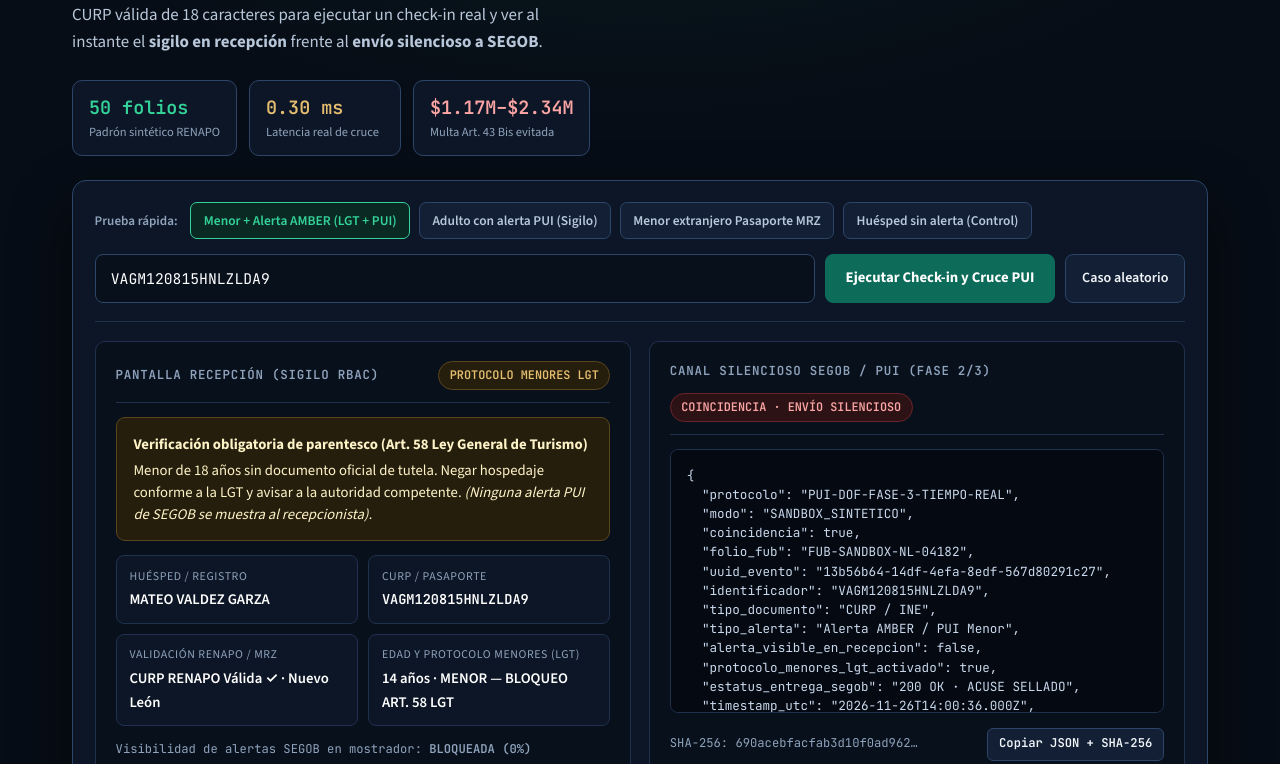
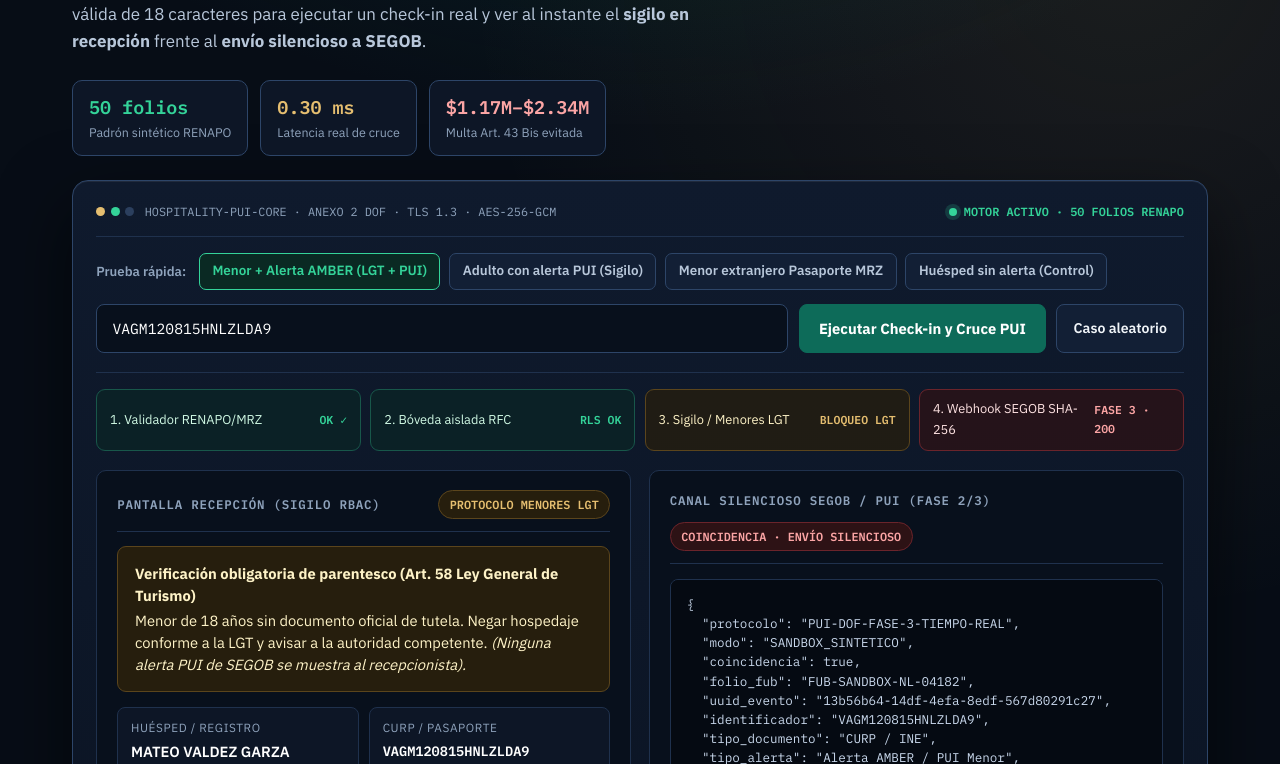
Before and after one commit to jesusoldekamp-hue/portico-hospitality, a website: page public/guia-hospedaje.html in a window 1280 px wide. Shown: the part 265-1029 px from the top of the page. Drawn offline with nearby package versions, Linux system fonts and the light colour scheme.

Commit message:
Elevate live web simulator and full console UI to flagship enterprise design (IBM Plex + obsidian chrome)

```diff
--- a/public/guia-hospedaje.html
+++ b/public/guia-hospedaje.html
@@ -13,7 +13,7 @@
     <link rel="preconnect" href="https://fonts.googleapis.com" />
     <link rel="preconnect" href="https://fonts.gstatic.com" crossorigin />
     <link
-      href="https://fonts.googleapis.com/css2?family=JetBrains+Mono:wght@400;500;600&family=Newsreader:opsz,wght@6..72,600;6..72,700&family=Source+Sans+3:wght@400;500;600;700&display=swap"
+      href="https://fonts.googleapis.com/css2?family=IBM+Plex+Mono:wght@400;500;600&family=IBM+Plex+Sans:wght@400;500;600;700&family=Newsreader:opsz,wght@6..72,600;6..72,700&display=swap"
       rel="stylesheet"
     />
     <style>
@@ -40,8 +40,8 @@
         --crimson-bg: #2d1215;
         --crimson-line: #6b242b;
         --font-display: 'Newsreader', Georgia, serif;
-        --font-body: 'Source Sans 3', -apple-system, BlinkMacSystemFont, 'Segoe UI', sans-serif;
-        --font-mono: 'JetBrains Mono', ui-monospace, SFMono-Regular, Menlo, monospace;
+        --font-body: 'IBM Plex Sans', -apple-system, BlinkMacSystemFont, 'Segoe UI', sans-serif;
+        --font-mono: 'IBM Plex Mono', ui-monospace, SFMono-Regular, Menlo, monospace;
       }
 
       *,
@@ -297,9 +297,12 @@
       }
 
       .hero-stage {
-        padding-block: 2.4rem 3.2rem;
+        padding-block: 2.4rem 3.4rem;
         border-block-end: 1px solid var(--line);
-        background: radial-gradient(ellipse 80% 55% at 50% -10%, rgb(13 107 89 / 0.22), transparent 70%);
+        background:
+          radial-gradient(ellipse 75% 50% at 50% -10%, rgb(13 107 89 / 0.28), transparent 70%),
+          radial-gradient(circle at 88% 12%, rgb(229 190 112 / 0.09), transparent 42%),
+          #070d16;
       }
 
       .hero-top {
@@ -384,11 +387,134 @@
 
       /* ===== LIVE INTERACTIVE SPLIT-SCREEN SIMULATOR ===== */
       .sim-shell {
-        background: var(--surface);
+        background: linear-gradient(180deg, #0f1a2d 0%, #0b1423 100%);
         border: 1px solid var(--line-strong);
-        border-radius: 14px;
-        padding: 1.35rem;
-        box-shadow: 0 24px 60px rgb(0 0 0 / 0.45);
+        border-radius: 16px;
+        padding: 1.35rem 1.45rem 1.45rem;
+        box-shadow:
+          inset 0 1px 0 rgb(255 255 255 / 0.07),
+          0 28px 70px rgb(0 0 0 / 0.58);
+      }
+
+      .sim-chrome {
+        display: flex;
+        justify-content: space-between;
+        align-items: center;
+        gap: 0.75rem;
+        flex-wrap: wrap;
+        padding-block-end: 0.9rem;
+        margin-block-end: 1rem;
+        border-block-end: 1px solid var(--line);
+        font-family: var(--font-mono);
+        font-size: 0.74rem;
+        color: var(--text-muted);
+      }
+
+      .sim-chrome-left {
+        display: inline-flex;
+        align-items: center;
+        gap: 0.65rem;
+      }
+
+      .sim-dots {
+        display: inline-flex;
+        gap: 0.35rem;
+      }
+
+      .sim-dots i {
+        inline-size: 9px;
+        block-size: 9px;
+        border-radius: 999px;
+        background: #2b3f5e;
+        display: block;
+      }
+
+      .sim-dots i:first-child {
+        background: #e5be70;
+      }
+
+      .sim-dots i:nth-child(2) {
+        background: #34d399;
+      }
+
+      .live-dot {
+        display: inline-flex;
+        align-items: center;
+        gap: 0.45rem;
+        color: var(--emerald-bright);
+        font-weight: 600;
+      }
+
+      .live-dot::before {
+        content: '';
+        inline-size: 8px;
+        block-size: 8px;
+        border-radius: 999px;
+        background: var(--emerald-bright);
+        box-shadow: 0 0 0 4px rgb(52 211 153 / 0.18);
+      }
+
+      .pipeline-ribbon {
+        display: grid;
+        grid-template-columns: repeat(4, minmax(0, 1fr));
+        gap: 0.6rem;
+        margin-block-start: 1rem;
+      }
+
+      @media (max-width: 780px) {
+        .pipeline-ribbon {
+          grid-template-columns: repeat(2, minmax(0, 1fr));
+        }
+      }
+
+      .pipe-step {
+        background: #08101c;
+        border: 1px solid var(--line);
+        border-radius: 9px;
+        padding: 0.6rem 0.8rem;
+        display: flex;
+        align-items: center;
+        justify-content: space-between;
+        gap: 0.5rem;
+        font-size: 0.8rem;
+        color: var(--text-soft);
+        transition: border-color 180ms ease, background-color 180ms ease;
+      }
+
+      .pipe-step strong {
+        font-family: var(--font-mono);
+        font-size: 0.72rem;
+        color: var(--text-muted);
+      }
+
+      .pipe-step.is-ok {
+        border-color: var(--emerald-line);
+        background: rgb(10 41 35 / 0.55);
+        color: #d1fae5;
+      }
+
+      .pipe-step.is-ok strong {
+        color: var(--emerald-bright);
+      }
+
+      .pipe-step.is-warn {
+        border-color: var(--gold-line);
+        background: rgb(38 30 13 / 0.75);
+        color: #fef3c7;
+      }
+
+      .pipe-step.is-warn strong {
+        color: var(--gold);
+      }
+
+      .pipe-step.is-alert {
+        border-color: var(--crimson-line);
+        background: rgb(45 18 21 / 0.75);
+        color: #fee2e2;
+      }
+
+      .pipe-step.is-alert strong {
+        color: var(--crimson-bright);
       }
 
       .sim-toolbar {
@@ -1318,6 +1444,14 @@
           </div>
 
           <div class="sim-shell" aria-label="Probador interactivo de check-in y cruce PUI">
+            <div class="sim-chrome">
+              <span class="sim-chrome-left">
+                <span class="sim-dots" aria-hidden="true"><i></i><i></i><i></i></span>
+                <span>HOSPITALITY-PUI-CORE · ANEXO 2 DOF · TLS 1.3 · AES-256-GCM</span>
+              </span>
+              <span class="live-dot">MOTOR ACTIVO · 50 FOLIOS RENAPO</span>
+            </div>
+
             <div class="sim-toolbar">
               <div class="scenario-row" role="group" aria-label="Escenarios rápidos de prueba">
                 <span class="scenario-label">Prueba rápida:</span>
@@ -1342,6 +1476,13 @@
                 <button type="submit" class="btn-primary">Ejecutar Check-in y Cruce PUI</button>
                 <button type="button" class="btn-secondary" id="btn-random-case">Caso aleatorio</button>
               </form>
+            </div>
+
+            <div class="pipeline-ribbon" aria-label="Estado de ejecución por etapa">
+              <div class="pipe-step is-ok" id="pipe-step-1"><span>1. Validador RENAPO/MRZ</span><strong id="pipe-s1">LISTO</strong></div>
+              <div class="pipe-step is-ok" id="pipe-step-2"><span>2. Bóveda aislada RFC</span><strong id="pipe-s2">AISLADA</strong></div>
+              <div class="pipe-step is-ok" id="pipe-step-3"><span>3. Sigilo / Menores LGT</span><strong id="pipe-s3">ACTIVO</strong></div>
+              <div class="pipe-step is-ok" id="pipe-step-4"><span>4. Webhook SEGOB SHA-256</span><strong id="pipe-s4">LISTO</strong></div>
             </div>
 
             <div class="split-monitors">
--- a/public/guia-hospedaje.js
+++ b/public/guia-hospedaje.js
@@ -326,6 +326,18 @@
       segobPill.className = 'status-pill status-ok';
       segobPill.textContent = 'SIN COINCIDENCIA · 0 ENVÍOS';
     }
+
+    // 3) Actualizar cinta de ejecución en vivo (4 nodos)
+    const setPipe = (stepId, labelId, cls, txt) => {
+      const el = document.getElementById(stepId);
+      const lb = document.getElementById(labelId);
+      if (el) el.className = `pipe-step ${cls}`;
+      if (lb) lb.textContent = txt;
+    };
+    setPipe('pipe-step-1', 'pipe-s1', 'is-ok', 'OK ✓');
+    setPipe('pipe-step-2', 'pipe-s2', 'is-ok', 'RLS OK');
+    setPipe('pipe-step-3', 'pipe-s3', needsLgtBlock ? 'is-warn' : 'is-ok', needsLgtBlock ? 'BLOQUEO LGT' : 'SIGILO OK');
+    setPipe('pipe-step-4', 'pipe-s4', isHit ? 'is-alert' : 'is-ok', isHit ? 'FASE 3 · 200' : '0 ENVÍOS');
   }
 
   // Eventos del probador
--- a/public/styles.css
+++ b/public/styles.css
@@ -1,30 +1,31 @@
 :root {
   color-scheme: light;
-  --canvas: #f5f6f3;
+  --canvas: #f3f5f8;
   --surface: #ffffff;
-  --surface-subtle: #f8f9fa;
-  --chrome: #111d2e;
-  --chrome-elevated: #1b2b42;
-  --chrome-text: #e6ecf3;
-  --chrome-muted: #9eb0c7;
-  --ink: #16202e;
-  --ink-secondary: #4a5768;
-  --border: #dce2e8;
-  --border-strong: #c4cdd6;
-  --accent: #0d6858;
-  --accent-hover: #095246;
-  --accent-soft: #eaf5f2;
+  --surface-subtle: #f7f9fc;
+  --chrome: #070e1a;
+  --chrome-elevated: #122238;
+  --chrome-text: #eaf0f7;
+  --chrome-muted: #93a7c0;
+  --ink: #0f1928;
+  --ink-secondary: #475569;
+  --border: #dce3ec;
+  --border-strong: #c2cddb;
+  --accent: #0d6b59;
+  --accent-hover: #095244;
+  --accent-soft: #eaf6f2;
+  --gold: #c8a45d;
   --danger: #b42318;
   --danger-hover: #911c13;
   --danger-soft: #fef3f2;
   --warn: #9a4a06;
   --warn-soft: #fff8eb;
-  --radius-sm: 6px;
-  --radius-md: 10px;
-  --shadow-sm: 0 1px 2px rgb(17 29 46 / 0.05), 0 4px 12px rgb(17 29 46 / 0.04);
-  --shadow-dialog: 0 20px 50px rgb(17 29 46 / 0.24);
-  --font-sans: -apple-system, BlinkMacSystemFont, "Segoe UI", Roboto, "Helvetica Neue", Arial, sans-serif;
-  --font-mono: ui-monospace, SFMono-Regular, Menlo, Monaco, Consolas, monospace;
+  --radius-sm: 8px;
+  --radius-md: 12px;
+  --shadow-sm: 0 1px 2px rgb(7 14 26 / 0.05), 0 6px 18px rgb(7 14 26 / 0.04);
+  --shadow-dialog: 0 24px 64px rgb(0 0 0 / 0.42), 0 0 0 1px rgb(255 255 255 / 0.06);
+  --font-sans: 'IBM Plex Sans', -apple-system, BlinkMacSystemFont, "Segoe UI", Roboto, sans-serif;
+  --font-mono: 'IBM Plex Mono', ui-monospace, SFMono-Regular, Menlo, Monaco, Consolas, monospace;
 }
 
 *,
@@ -94,16 +95,20 @@ textarea {
   display: grid;
   place-items: center;
   padding: 2rem 1.25rem;
-  background: linear-gradient(160deg, #111d2e 0%, #192a40 48%, #f5f6f3 48%, #f5f6f3 100%);
+  background:
+    radial-gradient(ellipse 70% 50% at 50% 0%, rgb(13 107 89 / 0.34), transparent 68%),
+    radial-gradient(circle at 85% 85%, rgb(200 164 93 / 0.14), transparent 45%),
+    #070d16;
 }
 
 .auth-card {
   width: 100%;
-  max-inline-size: 620px;
+  max-inline-size: 640px;
   background: var(--surface);
-  border: 1px solid var(--border);
-  border-radius: var(--radius-md);
-  padding: 2rem 2.15rem;
+  border: 1px solid rgb(255 255 255 / 0.14);
+  border-top: 3px solid var(--gold);
+  border-radius: 16px;
+  padding: 2.15rem 2.3rem;
   box-shadow: var(--shadow-dialog);
 }
 
@@ -219,34 +224,35 @@ textarea {
 }
 
 .sidebar {
-  background: var(--chrome);
+  background: linear-gradient(180deg, #070e1a 0%, #0b1526 100%);
   color: var(--chrome-text);
   display: flex;
   flex-direction: column;
-  padding: 1.4rem 1rem;
+  padding: 1.5rem 1.05rem;
   gap: 1.35rem;
-  border-inline-end: 1px solid rgb(255 255 255 / 0.08);
+  border-inline-end: 1px solid #1b2c46;
   position: sticky;
   inset-block-start: 0;
   block-size: 100dvh;
   overflow-y: auto;
   min-inline-size: 0;
-  scrollbar-color: #465d78 #111d2e;
+  scrollbar-color: #2c4363 #070e1a;
 }
 
 .brand {
   display: flex;
   align-items: center;
   gap: 0.75rem;
-  padding-inline: 0.45rem;
+  padding: 0.25rem 0.45rem 0.75rem;
+  border-bottom: 1px solid rgb(255 255 255 / 0.08);
 }
 
 .brand-mark {
-  width: 42px;
-  height: 42px;
-  border-radius: var(--radius-sm);
-  background: #0e1929;
-  border: 1px solid rgb(255 255 255 / 0.14);
+  width: 40px;
+  height: 40px;
+  border-radius: 9px;
+  background: #0c1828;
+  border: 1px solid rgb(200 164 93 / 0.35);
   overflow: hidden;
   display: grid;
   place-items: center;
@@ -301,17 +307,19 @@ textarea {
 }
 
 .nav-btn[aria-current="page"] {
-  background: var(--chrome-elevated);
+  background: linear-gradient(90deg, rgb(13 107 89 / 0.28) 0%, #122238 100%);
   color: #ffffff;
-  border-color: rgb(255 255 255 / 0.14);
+  font-weight: 600;
+  border-color: rgb(52 211 153 / 0.35);
+  box-shadow: inset 3px 0 0 #34d399;
 }
 
 .sidebar-footer {
   margin-top: auto;
-  padding: 0.85rem 0.75rem;
-  border-radius: var(--radius-sm);
-  background: rgb(255 255 255 / 0.04);
-  border: 1px solid rgb(255 255 255 / 0.08);
+  padding: 0.9rem 0.85rem;
+  border-radius: var(--radius-md);
+  background: rgb(255 255 255 / 0.035);
+  border: 1px solid rgb(255 255 255 / 0.09);
   display: flex;
   flex-direction: column;
   gap: 0.6rem;
@@ -323,14 +331,15 @@ textarea {
   gap: 0.5rem;
   font-size: 0.78rem;
   font-weight: 600;
-  color: #c6f0e6;
+  color: #a7f3d0;
 }
 
 .status-dot {
   width: 8px;
   height: 8px;
   border-radius: 50%;
-  background: #27c29f;
+  background: #34d399;
+  box-shadow: 0 0 0 4px rgb(52 211 153 / 0.18);
   flex: none;
 }
 
@@ -417,23 +426,27 @@ textarea {
 }
 
 .btn-primary {
-  background: var(--accent);
+  background: linear-gradient(180deg, #107a66 0%, #0d6b59 100%);
   color: #ffffff;
+  box-shadow: inset 0 1px 0 rgb(255 255 255 / 0.18), 0 1px 3px rgb(7 14 26 / 0.18);
 }
 
 .btn-primary:hover {
-  background: var(--accent-hover);
+  background: linear-gradient(180deg, #0d6b59 0%, #095244 100%);
+  transform: translateY(-1px);
 }
 
 .btn-secondary {
   background: var(--surface);
   color: var(--ink);
   border-color: var(--border-strong);
+  box-shadow: 0 1px 2px rgb(7 14 26 / 0.04);
 }
 
 .btn-secondary:hover {
   background: var(--surface-subtle);
-  border-color: #9aa7b4;
+  border-color: #94a3b8;
+  transform: translateY(-1px);
 }
 
 .btn-danger {
```
Also changed, not shown: public/index.html (+10 -4 lines).
